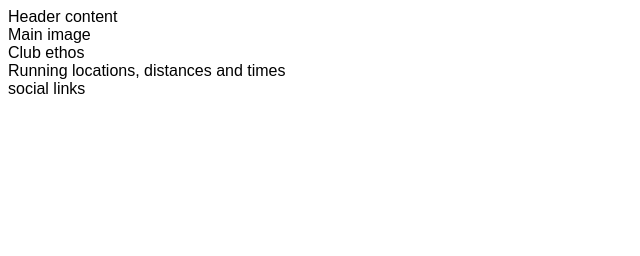
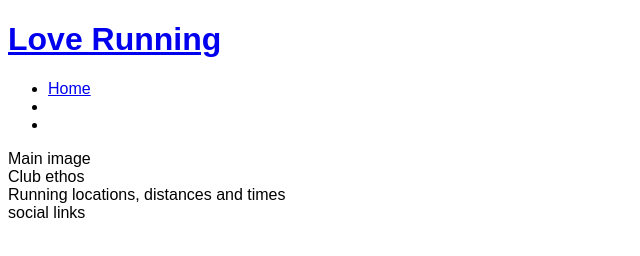
Before and after one commit to KarlMoran/Love-Running, a plain HTML site: page index.html in a window 1280 px wide. Shown: the whole page, without its empty margins (0-640 px from the left). Drawn offline with Linux system fonts and the light colour scheme.

Commit message:
initial commit

```diff
--- a/index.html
+++ b/index.html
@@ -11,7 +11,19 @@
     <title>Love Running</title>
 </head>
 <body>
-    <header>Header content</header>
+    <header>
+        <a href="index.html">
+            <h1>Love Running </h1>
+        </a>
+        <nav>
+            <ul><li>
+                <a href="index.html">Home</a>
+            </li>
+                <li></li>
+                <li></li>
+            </ul>
+        </nav>
+    </header>
     <section>
         Main image
     </section>
```
